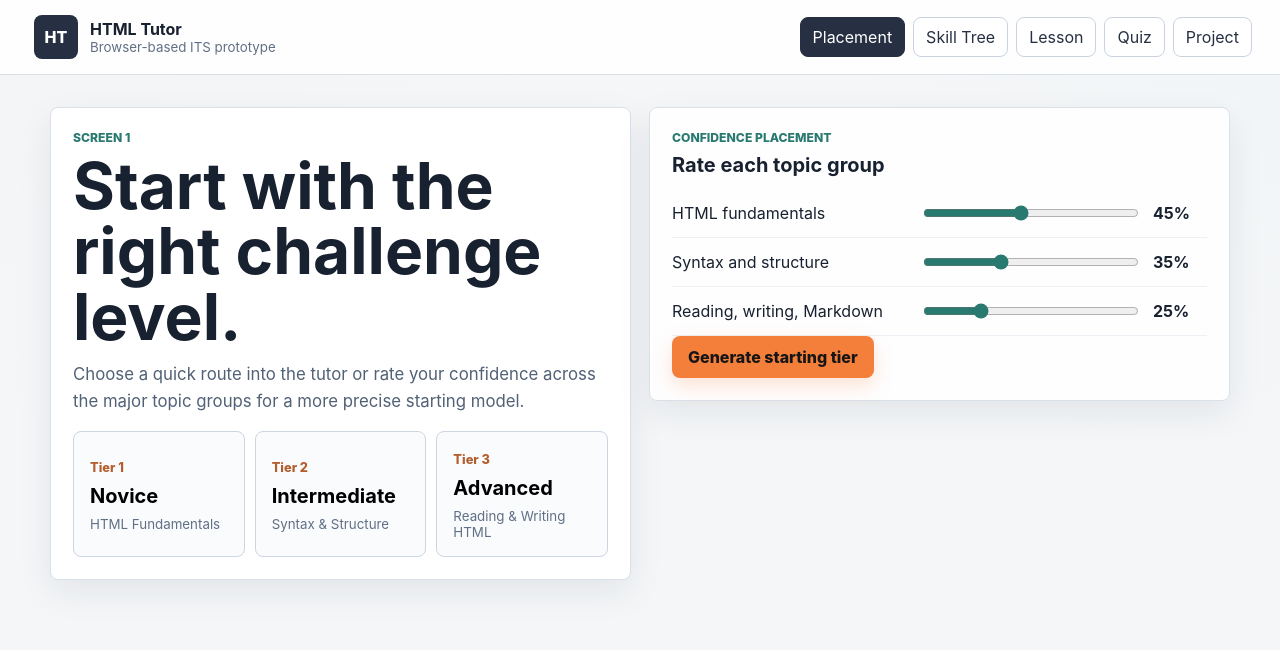
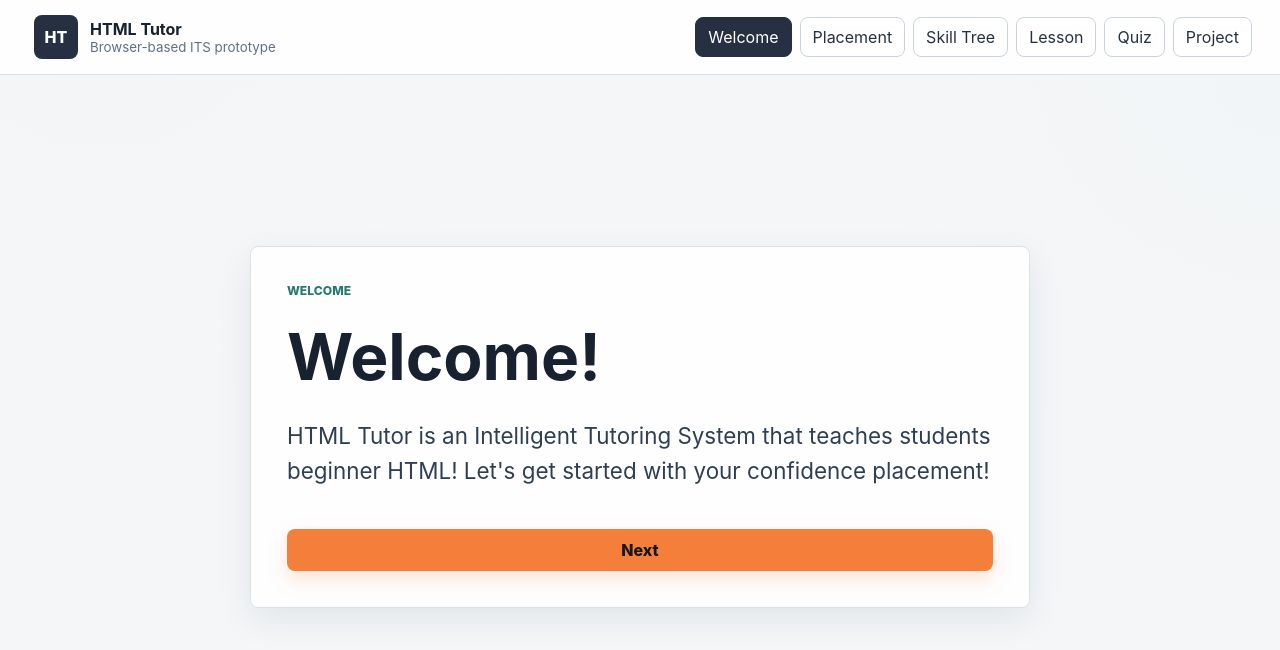
Before and after one commit to mbartolotta345/CISC499-ITS, a React (Vite) app: page / in a window 1280 px wide. Shown: the top 650 px of the page. Built offline with nearby package versions, Linux system fonts and the light colour scheme.

Commit message:
welcome message and deleted screen labels

```diff
--- a/src/App.tsx
+++ b/src/App.tsx
@@ -1,6 +1,6 @@
 import { useMemo, useState } from "react";
 
-type Screen = "placement" | "skillTree" | "lesson" | "quiz" | "project";
+type Screen = "welcome" | "placement" | "placementSummary" | "skillTree" | "lesson" | "quiz" | "project";
 type QuizKind = "multiple" | "prediction" | "fill";
 
 type KnowledgeComponent = {
@@ -482,22 +482,23 @@ const placementQuestions = kcs.map((kc, index) => ({
 }));
 
 const defaultConfidence = {
-  fundamentals: 45,
-  syntax: 35,
-  reading: 25
+  fundamentals: 2,
+  syntax: 1,
+  reading: 1
 };
 
 const lessonById = Object.fromEntries(lessons.map((lesson) => [lesson.id, lesson]));
 const tierById = Object.fromEntries(tiers.map((tier) => [tier.id, tier]));
 
 function App() {
-  const [screen, setScreen] = useState<Screen>("placement");
+  const [screen, setScreen] = useState<Screen>("welcome");
   const [completed, setCompleted] = useState<Set<string>>(new Set());
   const [activeLessonId, setActiveLessonId] = useState(lessons[0].id);
   const [activeTierId, setActiveTierId] = useState<1 | 2 | 3>(1);
   const [confidence, setConfidence] = useState(defaultConfidence);
   const [placementAnswers, setPlacementAnswers] = useState<Record<string, string>>({});
   const [placementResult, setPlacementResult] = useState<string>("");
+  const [placedTierId, setPlacedTierId] = useState<1 | 2 | 3>(1);
   const [projectCode, setProjectCode] = useState<Record<number, string>>({
     1: tiers[0].starterCode,
     2: tiers[1].starterCode,
@@ -514,7 +515,7 @@ function App() {
   const activeLesson = lessonById[activeLessonId] ?? lessons[0];
   const activeTier = tierById[activeTierId] ?? tiers[0];
 
-  const startAt = (tierId: 1 | 2 | 3) => {
+  const prepareStartingTier = (tierId: 1 | 2 | 3) => {
     const nextCompleted = new Set<string>();
     if (tierId >= 2) {
       lessons.filter((lesson) => lesson.tierId === 1).forEach((lesson) => nextCompleted.add(lesson.id));
@@ -528,17 +529,23 @@ function App() {
     const firstLesson = lessons.find((lesson) => lesson.tierId === tierId) ?? lessons[0];
     setActiveLessonId(firstLesson.id);
     setActiveTierId(tierId);
-    setScreen("skillTree");
+    setPlacedTierId(tierId);
+  };
+
+  const finishPlacement = (tierId: 1 | 2 | 3, result: string) => {
+    prepareStartingTier(tierId);
+    setPlacementResult(result);
+    setScreen("placementSummary");
   };
 
   const applyConfidencePlacement = () => {
     const average = (confidence.fundamentals + confidence.syntax + confidence.reading) / 3;
-    if (average >= 75 && confidence.reading >= 65) {
-      startAt(3);
-    } else if (average >= 50 && confidence.syntax >= 45) {
-      startAt(2);
+    if (average >= 2.5 && confidence.reading >= 2) {
+      finishPlacement(3, "Your confidence ratings place you at Tier 3 Advanced.");
+    } else if (average >= 1.75 && confidence.syntax >= 2) {
+      finishPlacement(2, "Your confidence ratings place you at Tier 2 Intermediate.");
     } else {
-      startAt(1);
+      finishPlacement(1, "Your confidence ratings place you at Tier 1 Novice.");
     }
   };
 
@@ -547,8 +554,7 @@ function App() {
       return sum + (placementAnswers[question.id] === question.answer ? 1 : 0);
     }, 0);
     const tierId: 1 | 2 | 3 = score >= 12 ? 3 : score >= 8 ? 2 : 1;
-    setPlacementResult(`Placement score: ${score}/15. Recommended start: Tier ${tierId} ${tierById[tierId].label}.`);
-    startAt(tierId);
+    finishPlacement(tierId, `Placement score: ${score}/15. Recommended start: Tier ${tierId} ${tierById[tierId].label}.`);
   };
 
   const openNode = (node: SequenceNode) => {
@@ -578,7 +584,7 @@ function App() {
   return (
     <div className="app-shell">
       <header className="topbar">
-        <button className="brand-button" onClick={() => setScreen("placement")} aria-label="Return to placement">
+        <button className="brand-button" onClick={() => setScreen("welcome")} aria-label="Return to welcome">
           <span className="brand-mark">HT</span>
           <span>
             <strong>HTML Tutor</strong>
@@ -586,6 +592,7 @@ function App() {
           </span>
         </button>
         <nav className="topnav" aria-label="Main screens">
+          <button className={screen === "welcome" ? "active" : ""} onClick={() => setScreen("welcome")}>Welcome</button>
           <button className={screen === "placement" ? "active" : ""} onClick={() => setScreen("placement")}>Placement</button>
           <button className={screen === "skillTree" ? "active" : ""} onClick={() => setScreen("skillTree")}>Skill Tree</button>
           <button className={screen === "lesson" ? "active" : ""} onClick={() => setScreen("lesson")}>Lesson</button>
@@ -594,6 +601,10 @@ function App() {
         </nav>
       </header>
 
+      {screen === "welcome" && (
+        <WelcomeScreen onNext={() => setScreen("placement")} />
+      )}
+
       {screen === "placement" && (
         <PlacementScreen
           confidence={confidence}
@@ -601,9 +612,18 @@ function App() {
           placementAnswers={placementAnswers}
           setPlacementAnswers={setPlacementAnswers}
           placementResult={placementResult}
-          onSelect={startAt}
           onConfidence={applyConfidencePlacement}
           onScoreQuiz={scorePlacementQuiz}
+        />
+      )}
+
+      {screen === "placementSummary" && (
+        <PlacementSummaryScreen
+          tier={tierById[placedTierId]}
+          lesson={lessonById[activeLessonId] ?? lessons[0]}
+          placementResult={placementResult}
+          onSkillTree={() => setScreen("skillTree")}
+          onStartLesson={() => setScreen("lesson")}
         />
       )}
 
@@ -631,13 +651,27 @@ function App() {
   );
 }
 
+function WelcomeScreen({ onNext }: { onNext: () => void }) {
+  return (
+    <main className="screen welcome-screen">
+      <section className="panel welcome-panel">
+        <p className="eyebrow">Welcome</p>
+        <h1>Welcome!</h1>
+        <p className="welcome-copy">
+          HTML Tutor is an Intelligent Tutoring System that teaches students beginner HTML! Let's get started with your confidence placement!
+        </p>
+        <button className="primary-action" onClick={onNext}>Next</button>
+      </section>
+    </main>
+  );
+}
+
 function PlacementScreen({
   confidence,
   setConfidence,
   placementAnswers,
   setPlacementAnswers,
   placementResult,
-  onSelect,
   onConfidence,
   onScoreQuiz
 }: {
@@ -646,37 +680,23 @@ function PlacementScreen({
   placementAnswers: Record<string, string>;
   setPlacementAnswers: (answers: Record<string, string>) => void;
   placementResult: string;
-  onSelect: (tierId: 1 | 2 | 3) => void;
   onConfidence: () => void;
   onScoreQuiz: () => void;
 }) {
   const [showExpertQuiz, setShowExpertQuiz] = useState(false);
 
   return (
-    <main className="screen two-column placement-grid">
-      <section className="panel intro-panel">
-        <p className="eyebrow">Screen 1</p>
-        <h1>Start with the right challenge level.</h1>
+    <main className="screen placement-grid">
+      <section className="panel intro-panel placement-panel">
+        <div>
+          <p className="eyebrow">Confidence placement</p>
+          <h1>Tell HTML Tutor how confident you feel.</h1>
           <p className="lede">
-          Choose a quick route into the tutor or rate your confidence across the major topic groups for a more precise starting model.
+            Move each slider to rank your current comfort level. HTML Tutor will use your ratings to recommend the best starting level.
           </p>
-        <div className="tier-picks">
-          {tiers.map((tier) => (
-            <button
-              key={tier.id}
-              className="tier-pick"
-              onClick={() => (tier.id === 3 ? setShowExpertQuiz(true) : onSelect(tier.id))}
-            >
-              <span>Tier {tier.id}</span>
-              <strong>{tier.label}</strong>
-              <small>{tier.title}</small>
-            </button>
-          ))}
         </div>
-      </section>
 
-      <section className="panel">
-        <p className="eyebrow">Confidence placement</p>
+        <div className="placement-controls">
           <h2>Rate each topic group</h2>
           <Slider
             label="HTML fundamentals"
@@ -693,7 +713,11 @@ function PlacementScreen({
             value={confidence.reading}
             onChange={(value) => setConfidence({ ...confidence, reading: value })}
           />
+          <div className="placement-actions">
             <button className="primary-action" onClick={onConfidence}>Generate starting tier</button>
+            <button className="ghost-action" onClick={() => setShowExpertQuiz(true)}>Use detailed placement quiz</button>
+          </div>
+        </div>
       </section>
 
       {showExpertQuiz && (
@@ -729,6 +753,51 @@ function PlacementScreen({
   );
 }
 
+function PlacementSummaryScreen({
+  tier,
+  lesson,
+  placementResult,
+  onSkillTree,
+  onStartLesson
+}: {
+  tier: Tier;
+  lesson: Lesson;
+  placementResult: string;
+  onSkillTree: () => void;
+  onStartLesson: () => void;
+}) {
+  return (
+    <main className="screen placement-summary-screen">
+      <section className="panel placement-summary-panel">
+        <p className="eyebrow">Your starting level</p>
+        <h1>You'll start at Tier {tier.id}: {tier.label}</h1>
+        <p className="lede">{placementResult}</p>
+        <div className="summary-details">
+          <div>
+            <span>Focus area</span>
+            <strong>{tier.title}</strong>
+          </div>
+          <div>
+            <span>First lesson</span>
+            <strong>{lesson.title}</strong>
+          </div>
+          <div>
+            <span>Goal</span>
+            <strong>{tier.projectPrompt}</strong>
+          </div>
+        </div>
+        <p className="instruction-copy">
+          To start, open the skill tree and choose the first unlocked lesson. You can also jump straight into your first lesson now.
+        </p>
+        <div className="summary-actions">
+          <button className="primary-action" onClick={onSkillTree}>Start Skill Tree</button>
+          <button className="ghost-action" onClick={onStartLesson}>Start First Lesson</button>
+        </div>
+      </section>
+    </main>
+  );
+}
+
 function SkillTreeScreen({
   sequence,
   completed,
@@ -741,7 +810,6 @@ function SkillTreeScreen({
   return (
     <main className="screen skill-layout">
       <section className="panel skill-summary">
-        <p className="eyebrow">Screen 2</p>
         <h1>Skill Tree</h1>
         <p className="lede">A directed vertical progression. Complete each lesson quiz and tier project to unlock the next node.</p>
         <div className="state-legend">
@@ -815,7 +883,6 @@ function LessonScreen({ lesson, onQuiz }: { lesson: Lesson; onQuiz: () => void }
   return (
     <main className="screen lesson-screen">
       <section className="panel lesson-header">
-        <p className="eyebrow">Screen 3</p>
         <h1>{lesson.title}</h1>
         <p className="lede">{lesson.subtitle}</p>
         <div className="kc-row">{lesson.kcIds.map((kc) => <span className="kc-pill" key={kc}>{kc}</span>)}</div>
@@ -905,7 +972,6 @@ function QuizScreen({ lesson, onBack, onComplete }: { lesson: Lesson; onBack: ()
   return (
     <main className="screen quiz-screen">
       <section className="panel lesson-header">
-        <p className="eyebrow">Screen 4</p>
         <h1>{lesson.title} Mini Quiz</h1>
         <p className="lede">Questions mix conceptual checks, code prediction, and fill-in-the-blank syntax.</p>
       </section>
@@ -986,7 +1052,6 @@ function ProjectScreen({
   return (
     <main className="screen project-screen">
       <section className="panel lesson-header">
-        <p className="eyebrow">Screen 5</p>
         <h1>Tier {tier.id} Mini Project</h1>
         <p className="lede">{tier.projectPrompt}</p>
       </section>
@@ -1035,8 +1100,8 @@ function Slider({ label, value, onChange }: { label: string; value: number; onCh
   return (
     <label className="slider-row">
       <span>{label}</span>
-      <input type="range" min="0" max="100" value={value} onChange={(event) => onChange(Number(event.target.value))} />
-      <strong>{value}%</strong>
+      <input type="range" min="1" max="3" step="1" value={value} onChange={(event) => onChange(Number(event.target.value))} />
+      <strong>{value}/3</strong>
     </label>
   );
 }
--- a/src/styles.css
+++ b/src/styles.css
@@ -123,6 +123,13 @@ button {
   align-items: start;
 }
 
+.welcome-screen,
+.placement-summary-screen {
+  display: grid;
+  min-height: calc(100vh - 74px);
+  place-items: center;
+}
+
 .panel {
   border: 1px solid #d9e0e8;
   border-radius: 8px;
@@ -133,6 +140,75 @@ button {
 
 .intro-panel {
   background: #ffffff;
+}
+
+.placement-panel {
+  display: grid;
+  gap: 22px;
+}
+
+.placement-controls {
+  border-top: 1px solid #edf1f5;
+  padding-top: 20px;
+}
+
+.placement-actions {
+  display: flex;
+  flex-wrap: wrap;
+  gap: 10px;
+  margin-top: 18px;
+}
+
+.welcome-panel,
+.placement-summary-panel {
+  display: grid;
+  width: min(780px, 100%);
+  gap: 18px;
+  padding: 36px;
+}
+
+.welcome-copy {
+  color: #2f3f53;
+  font-size: 1.4rem;
+  line-height: 1.55;
+}
+
+.summary-details {
+  display: grid;
+  grid-template-columns: repeat(3, minmax(0, 1fr));
+  gap: 12px;
+}
+
+.summary-details div {
+  display: grid;
+  gap: 6px;
+  border: 1px solid #d9e0e8;
+  border-radius: 8px;
+  background: #f8fafc;
+  padding: 14px;
+}
+
+.summary-details span {
+  color: #607086;
+  font-size: 0.78rem;
+  font-weight: 800;
+  text-transform: uppercase;
+}
+
+.summary-details strong {
+  line-height: 1.35;
+}
+
+.instruction-copy {
+  margin: 0;
+  color: #3a485a;
+  line-height: 1.6;
+}
+
+.summary-actions {
+  display: flex;
+  flex-wrap: wrap;
+  gap: 10px;
 }
 
 .eyebrow {
@@ -640,7 +716,8 @@ textarea {
   }
 
   .placement-question,
-  .slider-row {
+  .slider-row,
+  .summary-details {
     grid-template-columns: 1fr;
   }
 
```
Lines whose indentation alone changed are shown as unchanged.
